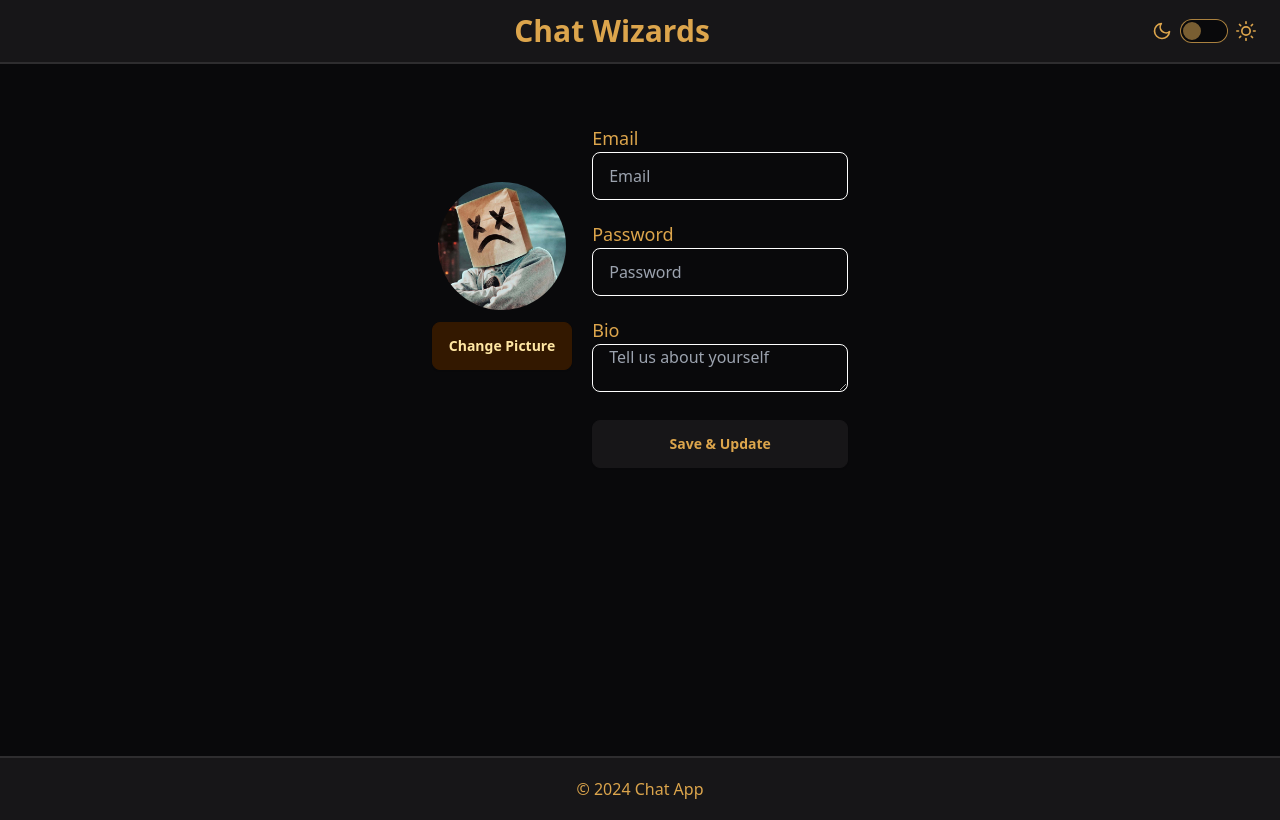
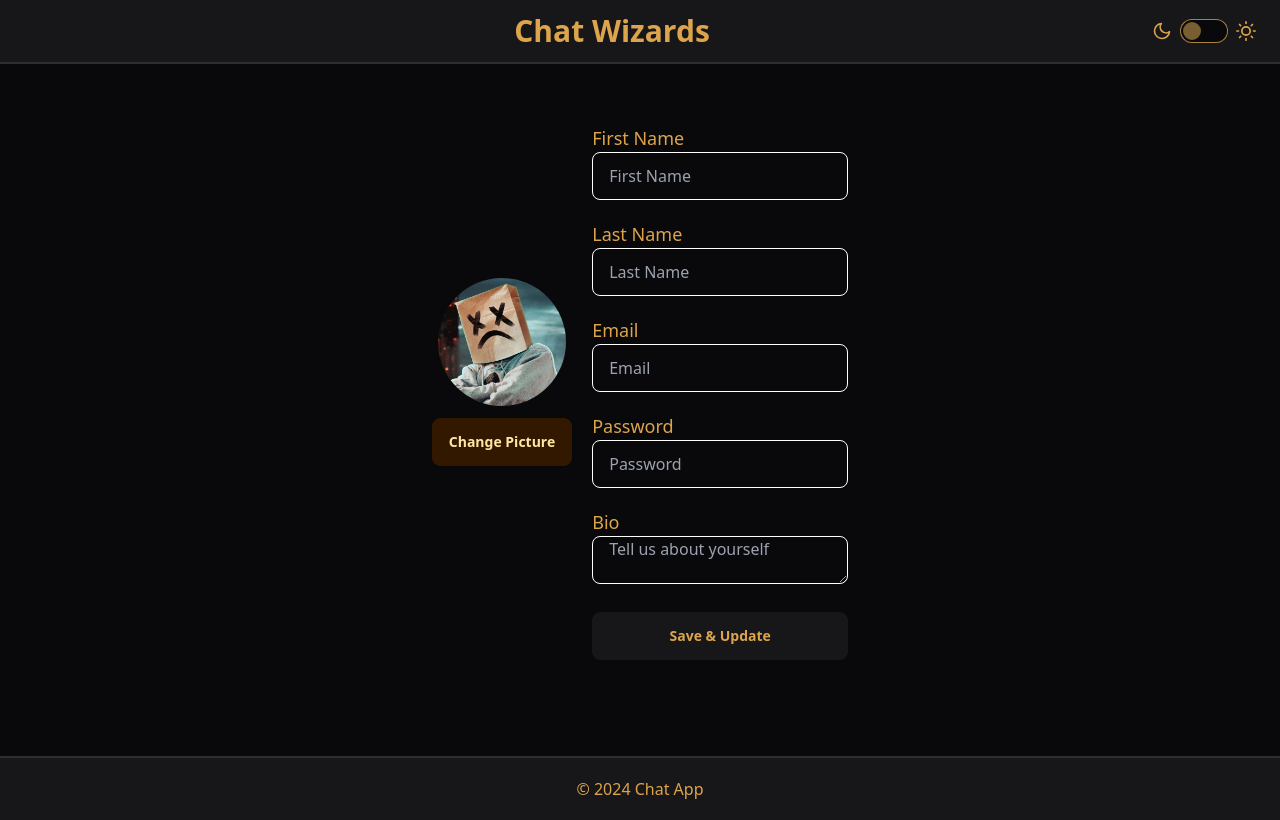
Before and after one commit to SDE-Coding-Wizards/Chat-app, a Next.js app: page /profileSettings in a window 1280 px wide. Built offline with nearby package versions, Linux system fonts and the light colour scheme.

Commit message:
Added firstname and lastname change on profile page

```diff
--- a/app/(pages)/profileSettings/page.tsx
+++ b/app/(pages)/profileSettings/page.tsx
@@ -1,4 +1,4 @@
-export default function profileSettings() {
+export default function ProfileSettings() {
     return (
         <div className="text-center mt-5">
             <div className="flex justify-center items-center">
@@ -11,6 +11,20 @@ export default function profileSettings() {
                     <button className="btn btn-neutral mt-3">Change Picture</button>
                 </div>
                 <div className="flex flex-col items-start ml-5 mt-5">
+                    <label className="text-lg mt-5">First Name</label>
+                    <input
+                        type="text"
+                        id="firstName"
+                        className="input input-primary w-64"
+                        placeholder="First Name"
+                    />
+                    <label className="text-lg mt-5">Last Name</label>
+                    <input
+                        type="text"
+                        id="lastName"
+                        className="input input-primary w-64"
+                        placeholder="Last Name"
+                    />
                     <label className="text-lg mt-5">Email</label>
                     <input
                         type="email"
```
